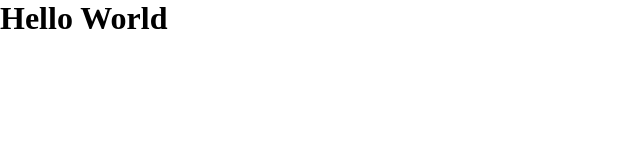
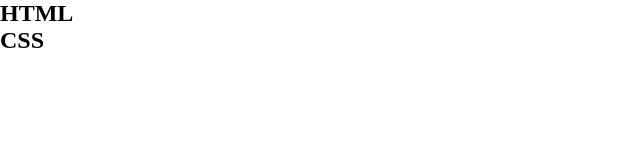
Before and after one commit to aj4abinjacob/HTML-CSS, a plain HTML site: page index.html in a window 1280 px wide. Shown: the whole page, without its empty margins (0-640 px from the left). Drawn offline with Linux system fonts and the light colour scheme.

Commit message:
added new headings

```diff
--- a/index.html
+++ b/index.html
@@ -7,6 +7,7 @@
     <title>HTML & CSS Notes</title>
   </head>
   <body>
-    <h1>Hello World</h1>
+    <h2>HTML</h2>
+    <h2>CSS</h2>
   </body>
 </html>
```
